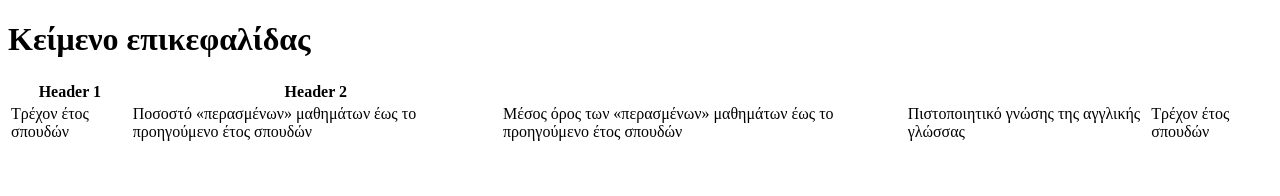
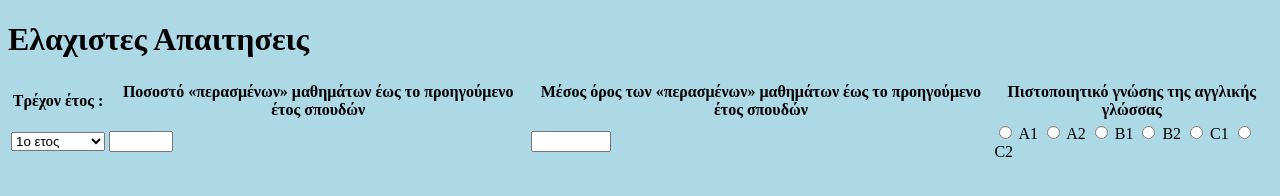
Before and after one commit to XarisTsokas/Erasmus, a plain HTML site: page reqs.html in a window 1280 px wide. Drawn offline with Linux system fonts and the light colour scheme.

Commit message:
git commit

```diff
--- a/reqs.html
+++ b/reqs.html
@@ -1,21 +1,44 @@
 <!DOCTYPE html>
 <html>
   <head>
-    <title>Τίτλος της σελίδας</title>
+    <title>Ελαχιστες Απαιτησεις</title>
+    <style>
+      body {
+        background-color: lightblue;
+      }
+    </style>
   </head>
   <body>
-    <h1>Κείμενο επικεφαλίδας</h1>
+    <h1>Ελαχιστες Απαιτησεις</h1>
     <table>
         <tr>
-          <th>Header 1</th>
-          <th>Header 2</th>
+          <th>Τρέχον έτος :</th>
+          <th>Ποσοστό «περασμένων» μαθημάτων έως το προηγούμενο έτος σπουδών</th>
+          <th>Μέσος όρος των «περασμένων» μαθημάτων έως το προηγούμενο έτος σπουδών </th>
+          <th>Πιστοποιητικό γνώσης της αγγλικής γλώσσας </th>
         </tr>
         <tr>
-          <td>Τρέχον έτος σπουδών</td>
-          <td>Ποσοστό «περασμένων» μαθημάτων έως το προηγούμενο έτος σπουδών</td>
-          <td>Μέσος όρος των «περασμένων» μαθημάτων έως το προηγούμενο έτος σπουδών </td>
-          <td>Πιστοποιητικό γνώσης της αγγλικής γλώσσας </td>
-          <td>Τρέχον έτος σπουδών </td>
+          <td>
+            <label for="year"></label>
+            <select name="year" id="year">
+              <option value="1o">1ο ετος</option>
+              <option value="2o">2ο ετος</option>
+              <option value="3o">3ο ετος</option>
+              <option value="4o">4ο ετος</option>
+              <option value="Μεγαλυτερο">Μεγαλυτερο</option>
+            </select>
+          </td>
+          <td><input type="number" name="integer" min="1" max="100"></td>
+          <td><input type="number" min="1" max="100" step="0.1"></td>
+          <td>
+            <label><input type="radio" name="certificate" value="a1"> A1</label>
+            <label><input type="radio" name="certificate" value="a2"> A2</label>
+            <label><input type="radio" name="certificate" value="b1"> B1</label>
+            <label><input type="radio" name="certificate" value="b2"> B2</label>
+            <label><input type="radio" name="certificate" value="c1"> C1</label>
+            <label><input type="radio" name="certificate" value="c2"> C2</label>
+          </td>
+
         </tr>
       </table>
   </body>
```
